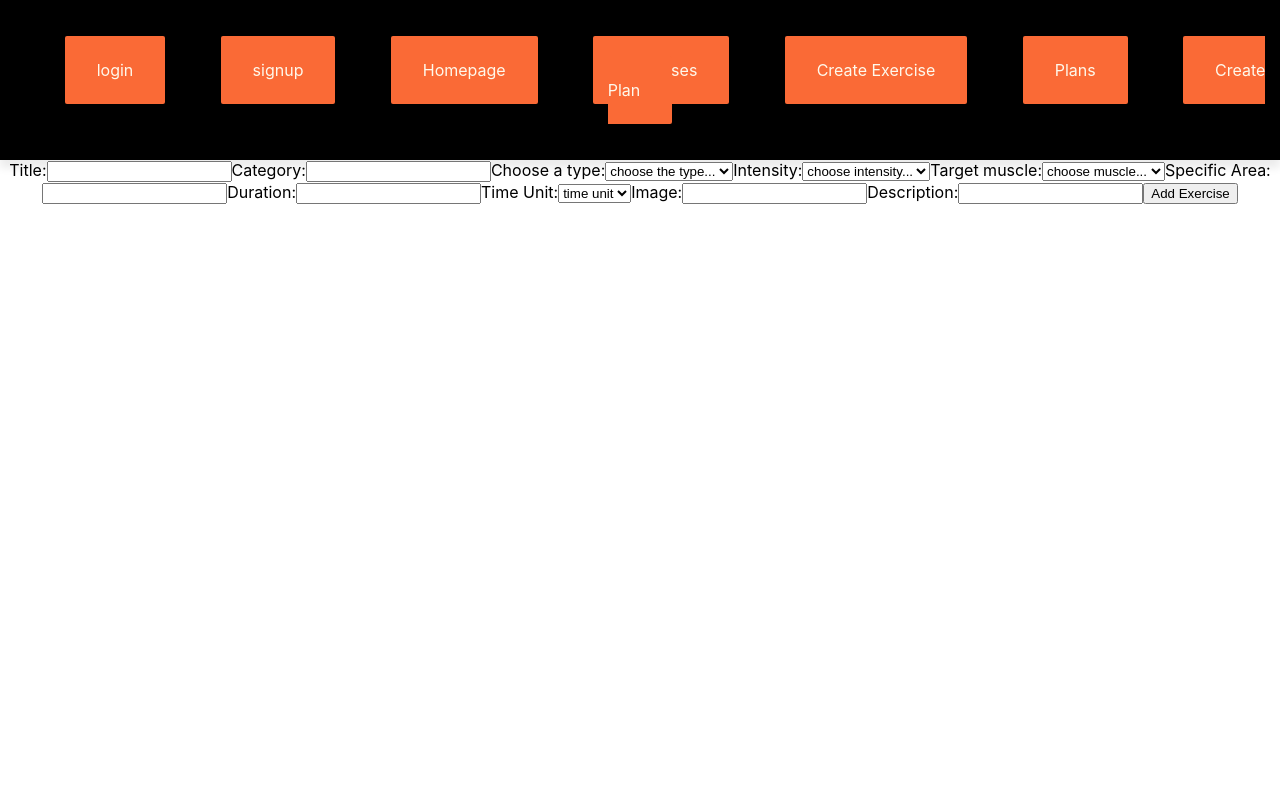
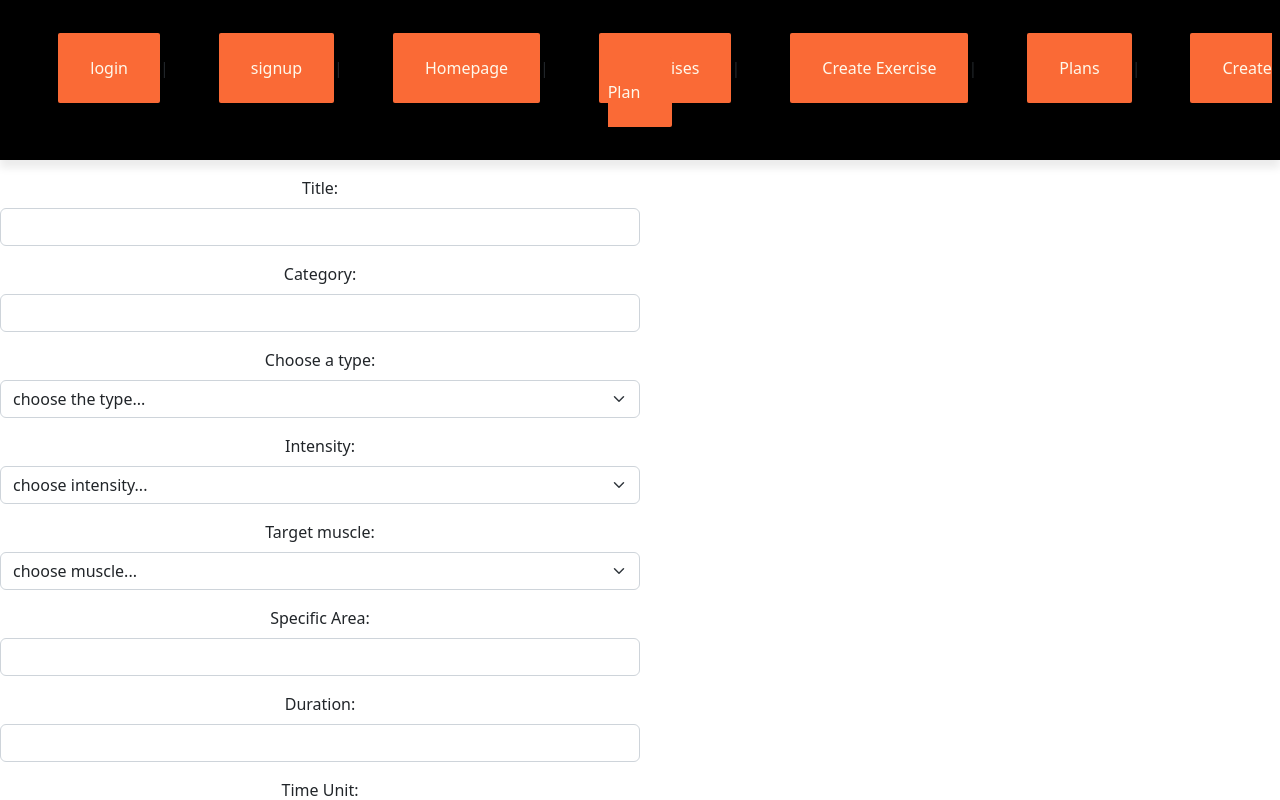
Before and after one commit to Jose-Serhii/exercise-planner-client, a React (Create React App) app: page /create-exercise in a window 1280 px wide. Shown: the top 800 px of the page. Built offline with nearby package versions, Linux system fonts and the light colour scheme.

Commit message:
style the create exercise page

```diff
--- a/package.json
+++ b/package.json
@@ -7,7 +7,9 @@
     "@testing-library/react": "^13.4.0",
     "@testing-library/user-event": "^13.5.0",
     "axios": "^1.1.3",
+    "bootstrap": "^5.2.2",
     "react": "^18.2.0",
+    "react-bootstrap": "^2.5.0",
     "react-dom": "^18.2.0",
     "react-router-dom": "^6.4.2",
     "react-scripts": "5.0.1",
--- a/src/components/exercises/CreateExercise.js
+++ b/src/components/exercises/CreateExercise.js
@@ -1,6 +1,15 @@
 import { useState } from "react";
 import { useNavigate } from "react-router-dom";
 import axios from "axios";
+import {
+  Button,
+  Form,
+  FormControl,
+  FormGroup,
+  FormLabel,
+  FormSelect,
+} from "react-bootstrap";
+import "bootstrap/dist/css/bootstrap.min.css";
 
 const API_URL = "http://localhost:5005";
 
@@ -57,26 +66,26 @@ function CreateExercise(props) {
 
   return (
     <>
-      <div>
-        <form onSubmit={handleSubmit} id="exform">
-          <label>Title:</label>
-          <input
+      <div className="w-50 text-center">
+        <Form onSubmit={handleSubmit} id="exform">
+          <FormLabel className="mt-3">Title:</FormLabel>
+          <FormControl
             type="text"
             name="title"
             value={title}
             onChange={(e) => setTitle(e.target.value)}
           />
 
-          <label>Category:</label>
-          <input
+          <FormLabel className="mt-3">Category:</FormLabel>
+          <FormControl
             type="text"
             name="category"
             value={category}
             onChange={(e) => setCategory(e.target.value)}
           />
 
-          <label>Choose a type:</label>
-          <select
+          <FormLabel className="mt-3">Choose a type:</FormLabel>
+          <FormSelect
             type="text"
             name="type"
             value={type}
@@ -90,10 +99,10 @@ function CreateExercise(props) {
             <option>Coordination</option>
             <option>Warm-up</option>
             <option>Other</option>
-          </select>
+          </FormSelect>
 
-          <label>Intensity:</label>
-          <select
+          <FormLabel className="mt-3">Intensity:</FormLabel>
+          <FormSelect
             type="text"
             name="intensity"
             value={intensity}
@@ -103,10 +112,10 @@ function CreateExercise(props) {
             <option>Low</option>
             <option>Moderate</option>
             <option>High</option>
-          </select>
+          </FormSelect>
 
-          <label>Target muscle:</label>
-          <select
+          <FormLabel className="mt-3">Target muscle:</FormLabel>
+          <FormSelect
             type="text"
             name="muscle"
             value={muscle}
@@ -120,26 +129,26 @@ function CreateExercise(props) {
             <option>Legs</option>
             <option>Shoulders</option>
             <option>Other</option>
-          </select>
+          </FormSelect>
 
-          <label>Specific Area:</label>
-          <input
+          <FormLabel className="mt-3">Specific Area:</FormLabel>
+          <FormControl
             type="text"
             name="specificArea"
             value={specificArea}
             onChange={(e) => setSpecificArea(e.target.value)}
           />
 
-          <label>Duration:</label>
-          <input
+          <FormLabel className="mt-3">Duration:</FormLabel>
+          <FormControl
             type="text"
             name="duration"
             value={duration}
             onChange={(e) => setDuration(e.target.value)}
           />
 
-          <label>Time Unit:</label>
-          <select
+          <FormLabel className="mt-3">Time Unit:</FormLabel>
+          <FormSelect
             type="text"
             name="timeUnit"
             value={timeUnit}
@@ -148,26 +157,28 @@ function CreateExercise(props) {
             <option hidden>time unit</option>
             <option>Minutes</option>
             <option>Hours</option>
-          </select>
+          </FormSelect>
 
-          <label>Image:</label>
-          <input
+          <FormLabel className="mt-3">Image:</FormLabel>
+          <FormControl
             type="text"
             name="imageUrl"
             value={imageUrl}
             onChange={(e) => setImageUrl(e.target.value)}
           />
 
-          <label>Description:</label>
-          <input
+          <FormLabel className="mt-3">Description:</FormLabel>
+          <FormControl
             type="text"
             name="description"
             value={description}
             onChange={(e) => setDescription(e.target.value)}
           />
 
-          <button type="submit">Add Exercise</button>
-        </form>
+          <Button className="mt-4" type="submit" variant="success">
+            Add Exercise
+          </Button>
+        </Form>
       </div>
     </>
   );
```
Also changed, not shown: 1 other file (tests, documents, lock files or other folders).
